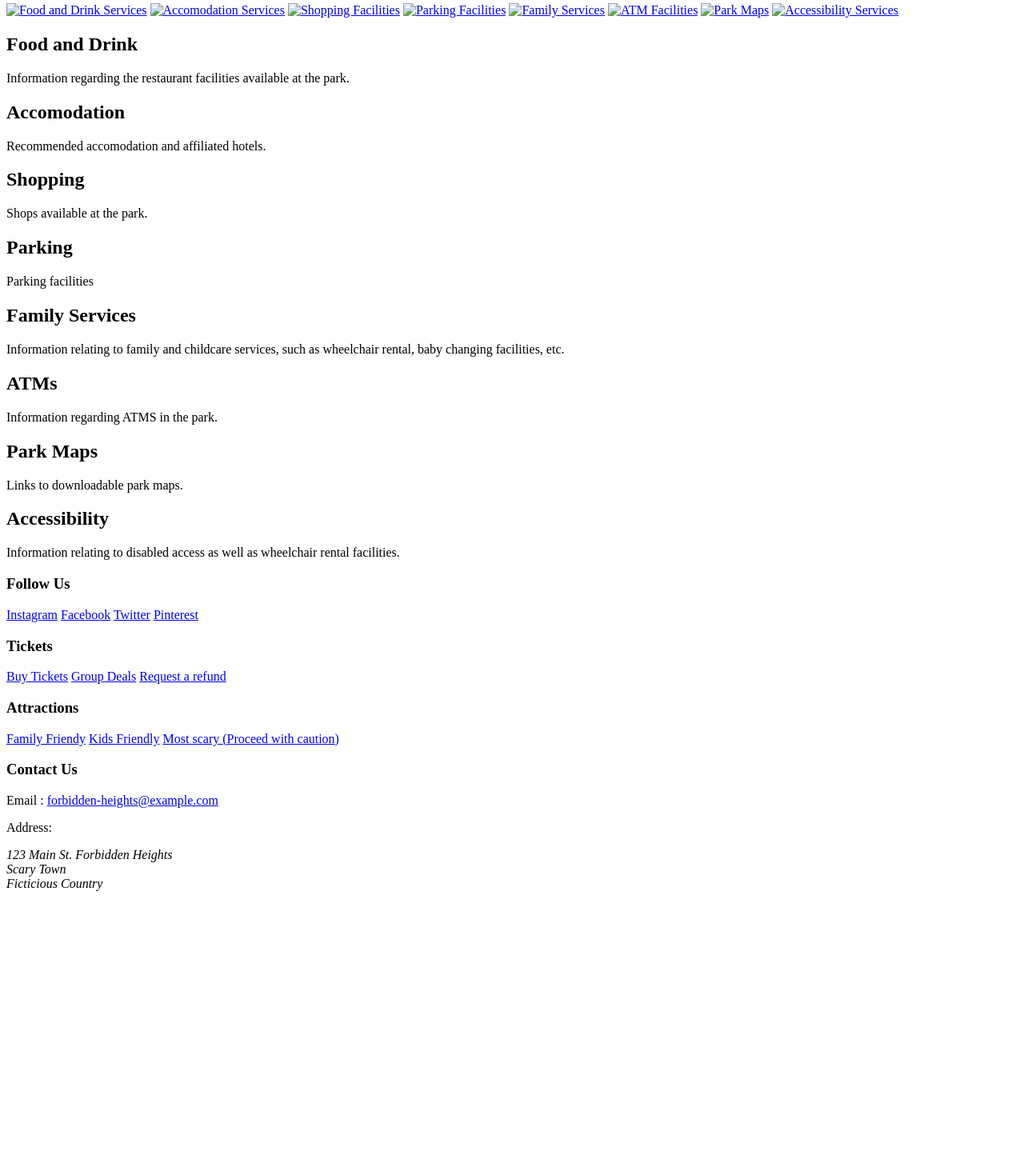
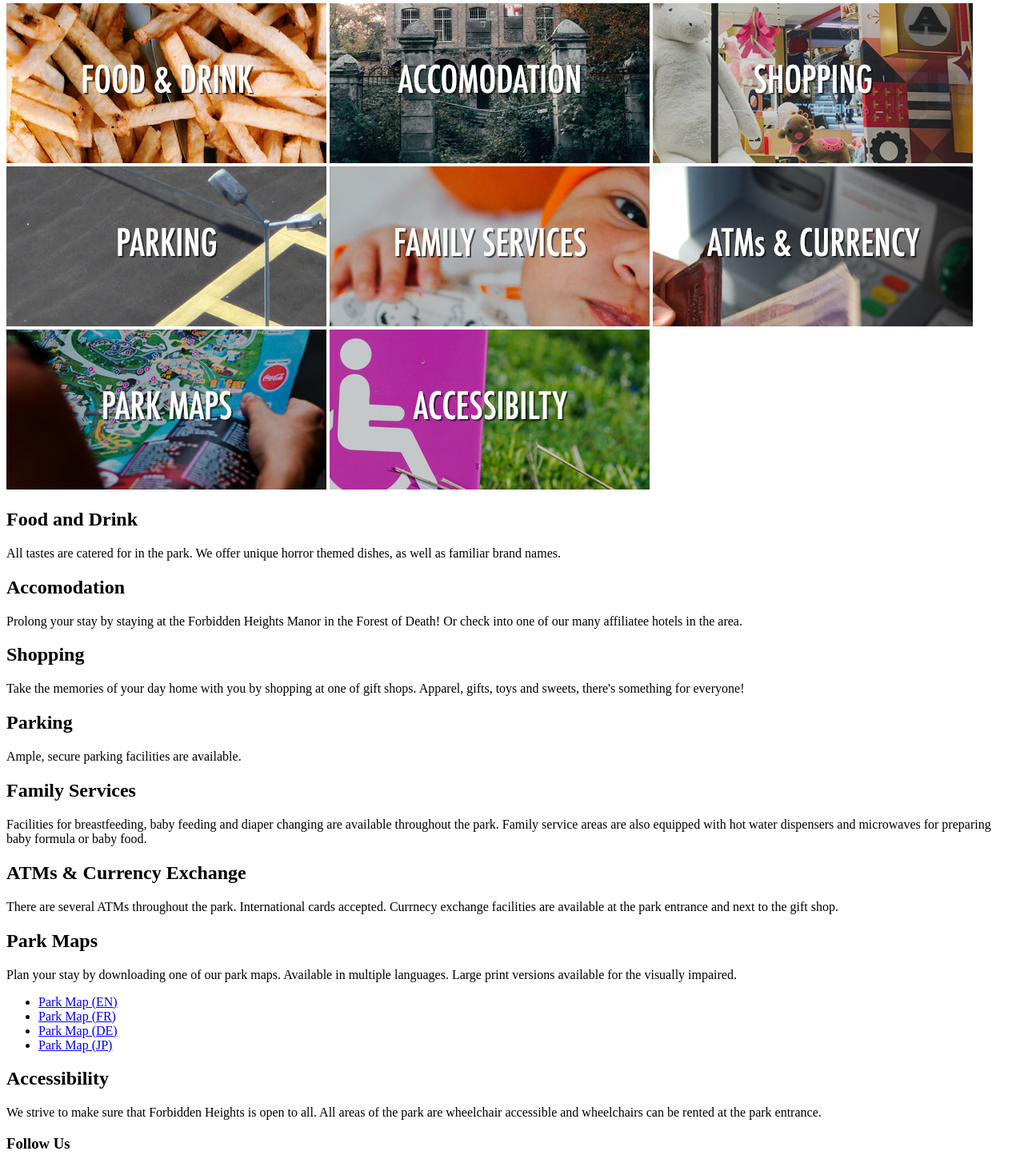
Before and after one commit to uol-web-dev-team-13/theme-park, a plain HTML site: page services.html in a window 1280 px wide. Shown: the part 450-1894 px from the top of the page at 80% size. Before the commit the page ends 1572 px from the top, so only its background shows below. Drawn offline with Linux system fonts and the light colour scheme.

Commit message:
Services page alterations
I've added the image buttons at the top of the services page and set them as anchor links to the text. I've also replaced the generic text with more detail.

```diff
--- a/services.html
+++ b/services.html
@@ -34,56 +34,70 @@
 
         <!-- Park Services navigation -->
         <div id="serviceNavigation">
-            <a href="/"><img src="img/food-and-drink-services.jpg" alt="Food and Drink Services"></a>
-            <a href="/"><img src="img/accomodation-services.jpg" alt="Accomodation Services"></a>
-            <a href="/"><img src="img/shopping-services.jpg" alt="Shopping Facilities"></a>
-            <a href="/"><img src="img/parking-services.jpg" alt="Parking Facilities"></a>
-            <a href="/"><img src="img/family-services.jpg" alt="Family Services"></a>
-            <a href="/"><img src="img/atms-services.jpg" alt="ATM Facilities"></a>
-            <a href="/"><img src="img/park-maps.jpg" alt="Park Maps"></a>
-            <a href="/"><img src="img/accessibility-services.jpg" alt="Accessibility Services"></a>
+            <a href="#food-and-drink"><img src="img/food-and-drink-services.jpg" alt="Food and Drink Services"></a>
+            <a href="#accomodation"><img src="img/accomodation-services.jpg" alt="Accomodation Services"></a>
+            <a href="#shopping"><img src="img/shopping-services.jpg" alt="Shopping Facilities"></a>
+            <a href="#parking"><img src="img/parking-services.jpg" alt="Parking Facilities"></a>
+            <a href="#family-services"><img src="img/family-services.jpg" alt="Family Services"></a>
+            <a href="#atms"><img src="img/atms-services.jpg" alt="ATM Facilities"></a>
+            <a href="#park-maps"><img src="img/park-maps.jpg" alt="Park Maps"></a>
+            <a href="#accessibility"><img src="img/accessibility-services.jpg" alt="Accessibility Services"></a>
         </div>
 
         <!-- Park Services -->
 
         <section>
+            <a id="food-and-drink">
             <h2>Food and Drink</h2>
-            <p>Information regarding the restaurant facilities available at the park.</p>
+            <p>All tastes are catered for in the park. We offer unique horror themed dishes, as well as familiar brand names.</p>
         </section>
 
         <section>
+            <a id="accomodation">
             <h2>Accomodation</h2>
-            <p>Recommended accomodation and affiliated hotels.</p>
+            <p>Prolong your stay by staying at the Forbidden Heights Manor in the Forest of Death! Or check into one of our many affiliatee hotels in the area.</p>
         </section>
 
         <section>
+            <a id="shopping">
             <h2>Shopping</h2>
-            <p>Shops available at the park.</p>
+            <p>Take the memories of your day home with you by shopping at one of gift shops. Apparel, gifts, toys and sweets, there's something for everyone!</p>
         </section>
 
         <section>
+            <a id="parking">
             <h2>Parking</h2>
-            <p>Parking facilities</p>
+            <p>Ample, secure parking facilities are available.</p>
         </section>
 
         <section>
+            <a id="family-services">
             <h2>Family Services</h2>
-            <p>Information relating to family and childcare services, such as wheelchair rental, baby changing facilities, etc.</p>
+            <p>Facilities for breastfeeding, baby feeding and diaper changing are available throughout the park. Family service areas are also equipped with hot water dispensers and microwaves for preparing baby formula or baby food.</p>
         </section>
 
         <section>
-            <h2>ATMs</h2>
-            <p>Information regarding ATMS in the park.</p>
+            <a id="atms">
+            <h2>ATMs & Currency Exchange</h2>
+            <p>There are several ATMs throughout the park. International cards accepted. Currnecy exchange facilities are available at the park entrance and next to the gift shop.</p>
         </section>
 
         <section>
+            <a id="park-maps">
             <h2>Park Maps</h2>
-            <p>Links to downloadable park maps.</p>
+            <p>Plan your stay by downloading one of our park maps. Available in multiple languages. Large print versions available for the visually impaired.</p>
+            <ul>
+                <li><a href="/forbidden-heights-park-map-EN.pdf">Park Map (EN)</a></li>
+                <li><a href="/forbidden-heights-park-map-EN.pdf">Park Map (FR)</a></li>
+                <li><a href="/forbidden-heights-park-map-EN.pdf">Park Map (DE)</a></li>
+                <li><a href="/forbidden-heights-park-map-EN.pdf">Park Map (JP)</a></li>
+            </ul>
         </section>
 
         <section>
+            <a id="accessibilty">
             <h2>Accessibility</h2>
-            <p>Information relating to disabled access as well as wheelchair rental facilities.</p>
+            <p>We strive to make sure that Forbidden Heights is open to all. All areas of the park are wheelchair accessible and wheelchairs can be rented at the park entrance.</p>
         </section>
 
     </main>
```
Also changed, not shown: img/accessibility-services.jpg (added), img/accomodation-services.jpg (added), img/atms-services.jpg (added), img/family-services.jpg (added), img/food-and-drink-services.jpg (added), img/park-maps.jpg (added), img/parking-services.jpg (added), img/shopping-services.jpg (added).
